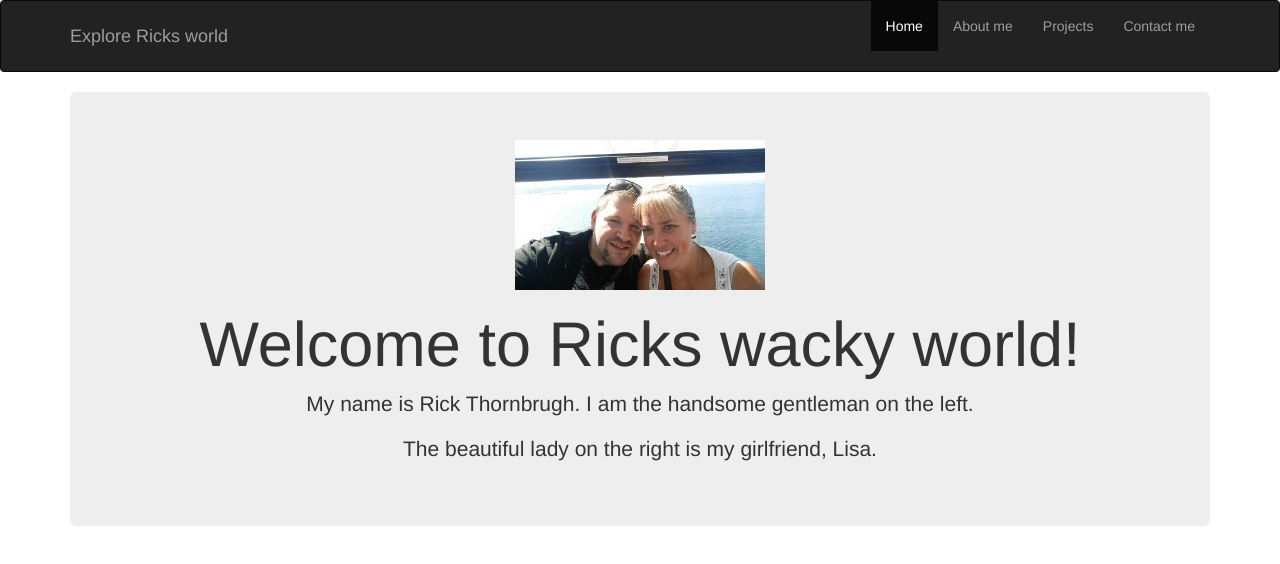
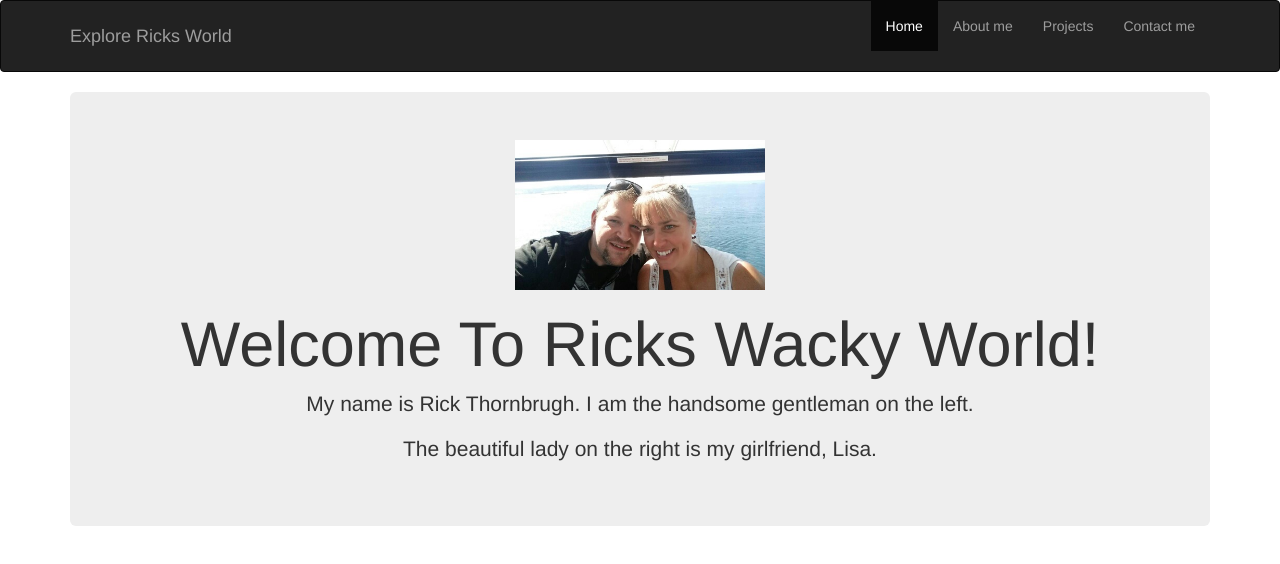
Before and after one commit to Rick1970/biowebsite, a plain HTML site: page index.html in a window 1280 px wide. Drawn offline with nearby package versions, Linux system fonts and the light colour scheme.

```diff
--- a/index.html
+++ b/index.html
@@ -10,7 +10,7 @@
   <body>
     <div class="navbar navbar-inverse">
       <div class="container">
-        <h4 class="navbar-brand text-muted">Explore Ricks world</h4>
+        <h4 class="navbar-brand text-muted">Explore Ricks World</h4>
         <div class="collapse navbar-collapse">
           <ul class="nav navbar-nav navbar-right">
             <li class="active"><a href="index.html">Home</a></li>
@@ -25,7 +25,7 @@
       <div class="background">
         <div class="jumbotron">
           <img src="images/rick1.jpg" alt="Rick and Lisa" width="250px" height="150px">
-          <h1>Welcome to Ricks wacky world!</h1>
+          <h1>Welcome To Ricks Wacky World!</h1>
           <p class="lead">My name is Rick Thornbrugh.  I am the handsome gentleman on the left.</p>
           <p class="lead">The beautiful lady on the right is my girlfriend, Lisa.</p>
         </div>
```
Also changed, not shown: about.html (+1 -1 lines), projects.html (+1 -1 lines).
